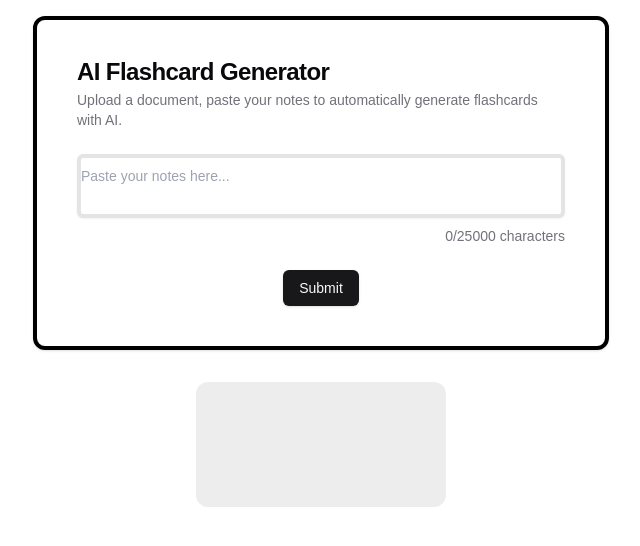
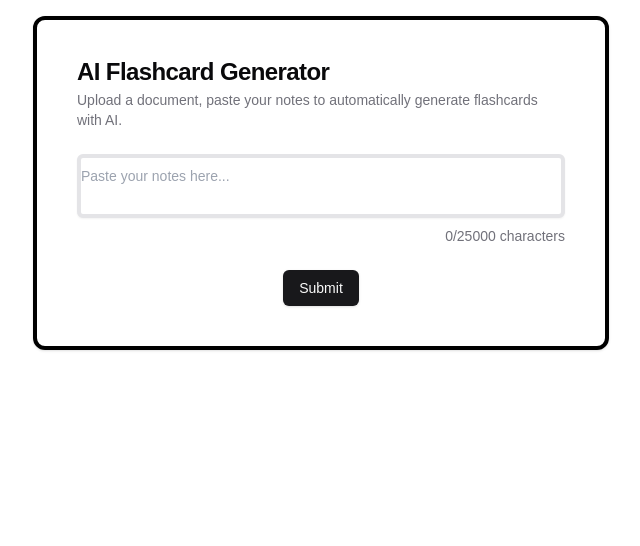
Before and after one commit to Nash504/ByteSize, a Next.js app: page / in a window 1280 px wide. Shown: the top 546 px of the page, without its empty margins (319-959 px from the left). Built offline with nearby package versions, Linux system fonts and the light colour scheme.

Commit message:
spooky scary skeletons

```diff
--- a/src/app/page.jsx
+++ b/src/app/page.jsx
@@ -16,10 +16,11 @@ import { useState } from "react";
 export default function Home() {
   const [output, setOutput] = useState("");
   const [input, setInput] = useState("");
+  const [loading, setLoading] = useState(false);
   const maxLength = 25000;
   const generateText = async (event) => {
     event.preventDefault(); // Prevent page reload
-
+    setLoading(true);
     const prompt = input;
     try {
       const response = await fetch("/api/generate", {
@@ -33,6 +34,7 @@ export default function Home() {
 
       if (response.ok) {
         setOutput(data.content);
+        setLoading(false);
       } else {
         console.log(data.error);
       }
@@ -76,12 +78,12 @@ export default function Home() {
         </Card>
       </form>
       <div>
-        {output ? (
-          <p>{output}</p>
+        {loading ? (
+          <div className="flex justify-center items-center mx-auto pt-8">
+            <Skeleton className="h-[200px] w-full max-w-xl rounded-xl" />
+          </div>
         ) : (
-          <div className="flex justify-center items-center mt-8 mx-auto">
-            <Skeleton className="h-[125px] w-[250px] rounded-xl" />
-          </div>
+          output && <p>{output}</p>
         )}
       </div>
     </div>
```
